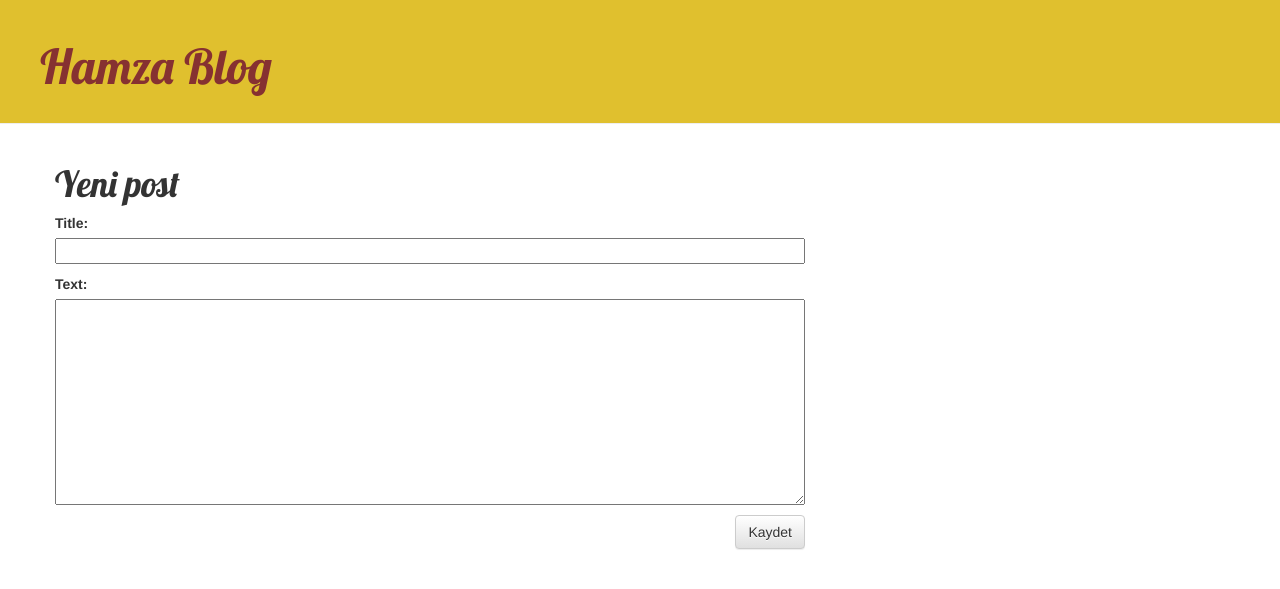
After one commit to KaleHamza/my-first-blog, a Django app: page /post/new in a window 1280 px wide. The commit adds this page. Shown: the top 589 px of the page. Run offline with Django 3.2, Linux system fonts and the light colour scheme; some libraries are stand-ins or nearby versions.

Commit message:
Sitede gönderi oluşturmak ve düzenlemek için viewler eklendi.

```diff
--- /dev/null
+++ b/blog/forms.py
@@ -0,0 +1,9 @@
+from django import forms
+
+from .models import Post
+
+class PostForm(forms.ModelForm):
+
+    class Meta:
+        model = Post
+        fields = ('title', 'text',)
--- a/blog/static/css/blog.css
+++ b/blog/static/css/blog.css
@@ -1,11 +1,11 @@
 .page-header {
-    background-color: #746e66;
+    background-color: #e0c02e;
     margin-top: 0;
     padding: 20px 20px 20px 40px;
 }
 
 .page-header h1, .page-header h1 a, .page-header h1 a:visited, .page-header h1 a:active {
-    color: #ffffff;
+    color: #863131;
     font-size: 36pt;
     text-decoration: none;
 }
@@ -19,7 +19,7 @@ h1, h2, h3, h4 {
 }
 
 .date {
-    color: #a58383;
+    color: #78d80b;
 }
 
 .save {
--- a/blog/templates/blog/base.html
+++ b/blog/templates/blog/base.html
@@ -10,6 +10,9 @@
     </head>
     <body>
         <div class="page-header">
+            {% if user.is_authenticated %}
+                <a href="{% url 'post_new' %}" class="top-menu"><span class="glyphicon glyphicon-plus"></span></a>
+            {% endif %}
             <h1><a href="/">Hamza Blog</a></h1>
         </div>
         <div class="content container">
--- a/blog/templates/blog/post_detail.html
+++ b/blog/templates/blog/post_detail.html
@@ -7,6 +7,9 @@
                 {{ post.published_date }}
             </div>
         {% endif %}
+        {% if user.is_authenticated %}
+             <a class="btn btn-default" href="{% url 'post_edit' pk=post.pk %}"><span class="glyphicon glyphicon-pencil"></span></a>
+        {% endif %}
         <h1>{{ post.title }}</h1>
         <p>{{ post.text|linebreaksbr }}</p>
     </div>
--- /dev/null
+++ b/blog/templates/blog/post_edit.html
@@ -0,0 +1,9 @@
+{% extends 'blog/base.html' %}
+
+{% block content %}
+    <h1>Yeni post</h1>
+    <form method="POST" class="post-form">{% csrf_token %}
+        {{ form.as_p }}
+        <button type="submit" class="save btn btn-default">Kaydet</button>
+    </form>
+{% endblock %}
--- a/blog/urls.py
+++ b/blog/urls.py
@@ -4,4 +4,6 @@ from . import views
 urlpatterns = [
     path('', views.post_list, name='post_list'),
     path('post/<int:pk>/', views.post_detail, name='post_detail'),
+    path('post/new', views.post_new, name='post_new'),
+    path('post/<int:pk>/edit/', views.post_edit, name='post_edit'),
 ]
--- a/blog/views.py
+++ b/blog/views.py
@@ -1,6 +1,8 @@
-from django.shortcuts import render, get_object_or_404
+from django.shortcuts import render, get_object_or_404,redirect
 from django.utils import timezone
 from .models import Post
+from .forms import PostForm
+
 
 def post_list(request):
     posts = Post.objects.filter(published_date__lte=timezone.now()).order_by('published_date')
@@ -9,3 +11,31 @@ def post_list(request):
 def post_detail(request, pk):
     post = get_object_or_404(Post, pk=pk)
     return render(request, 'blog/post_detail.html', {'post': post})
+
+def post_new(request):
+    if request.method == "POST":
+        form = PostForm(request.POST)
+        if form.is_valid():
+            post = form.save(commit=False)
+            post.author = request.user
+            post.published_date = timezone.now()
+            post.save()
+            return redirect('post_detail', pk=post.pk)
+    else:
+        form = PostForm()
+
+    return render(request, 'blog/post_edit.html', {'form': form})
+
+def post_edit(request, pk):
+    post = get_object_or_404(Post, pk=pk)
+    if request.method == "POST":
+        form = PostForm(request.POST, instance=post)
+        if form.is_valid():
+            post = form.save(commit=False)
+            post.author = request.user
+            post.published_date = timezone.now()
+            post.save()
+            return redirect('post_detail', pk=post.pk)
+    else:
+        form = PostForm(instance=post)
+    return render(request, 'blog/post_edit.html', {'form': form})
```
